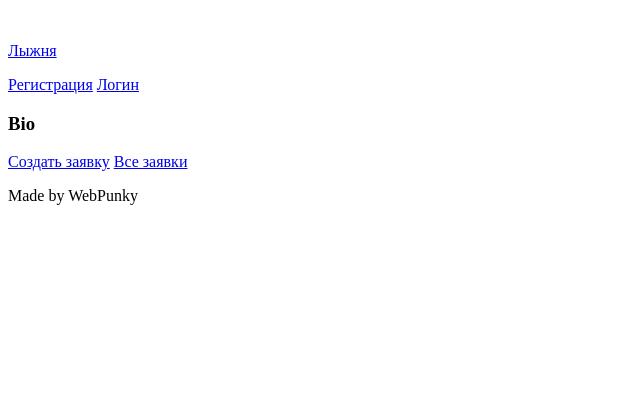
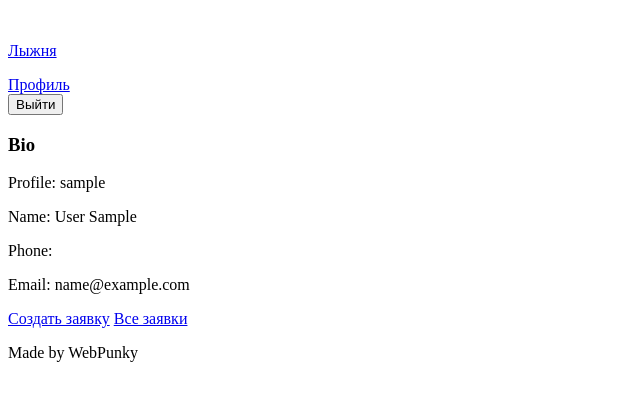
Before and after one commit to WebPunky/demo_exam_attempts, a Django app: page /users/profile/ in a window 1280 px wide. Shown: the top 401 px of the page, without its empty margins (0-640 px from the left). Run offline with Django 5.2, Linux system fonts and the light colour scheme; the visitor is signed in with stand-in values (Sample User, id 1).

Commit message:
Исправлен вывод данных в профиле и шапка в профиле

```diff
--- a/users/templates/users/profile.html
+++ b/users/templates/users/profile.html
@@ -10,9 +10,10 @@
 
     <div>
         <h3>Bio</h3>
-        <p>{{ user.username }}</p>
-        <p>{{ user.first_name }}</p>
-        <p>{{ user.email }}</p>
+        <p>Profile: {{ user.username }}</p>
+        <p>Name: {{ user.last_name }} {{ user.first_name }}</p>
+        <p>Phone: {{ user.phone }}</p>
+        <p>Email: {{ user.email }}</p>
     </div>
 
     <div>
--- a/users/views.py
+++ b/users/views.py
@@ -19,5 +19,4 @@ def register(request: HttpRequest) -> HttpResponse:
 
 @login_required
 def profile(request: HttpRequest) -> HttpResponse:
-    user = User.objects.all()
-    return render(request, "users/profile.html", {"user": user})
+    return render(request, "users/profile.html")
```
